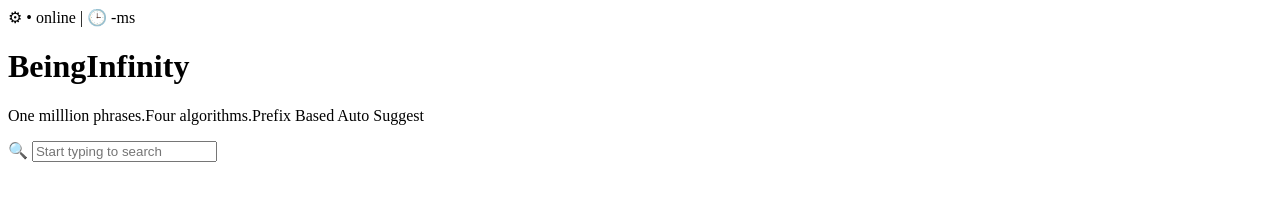
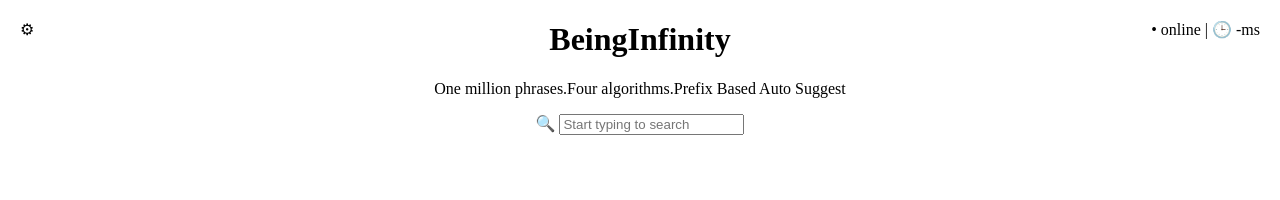
Before and after one commit to Vaishnavi777-arch/AutoSuggestBootcamp, a website: page frontend/pages/autosuggest.html in a window 1280 px wide. Drawn offline with Linux system fonts and the light colour scheme.

Commit message:
commited

```diff
--- /dev/null
+++ b/frontend/pages/autosuggest.css
@@ -0,0 +1,13 @@
+.left-bar{
+    position:fixed;
+    top:20px;
+    left:20px;
+}
+.right-bar{
+    position:fixed;
+    top:20px;
+    right:20px;
+}
+.search-section{
+    text-align: center;
+}
--- a/frontend/pages/autosuggest.html
+++ b/frontend/pages/autosuggest.html
@@ -4,15 +4,19 @@
     <meta charset="UTF-8">
     <meta name="viewport" content="width=device-width, initial-scale=1.0">
     <title>Document</title>
+     <link rel="stylesheet" href="autosuggest.css">
 </head>
 <body>
-    <div id="card-1">
-        <span > &#9881;</span>
-        <span>&#x2022; online | &#x1F552; -ms</span>
+    <div >
+        <span class="left-bar"> &#9881;</span>
+        <span class="right-bar">&#x2022; online | &#x1F552; -ms</span>
+    </div>
+    <div class="search-section">
         <h1>BeingInfinity</h1>
-        <p> One milllion phrases.Four algorithms.Prefix Based Auto Suggest</p>
+        <p> One million phrases.Four algorithms.Prefix Based Auto Suggest</p>
         <span>&#128269;</span>
         <input type="text" placeholder="Start typing to search">
     </div>
+
 </body>
 </html>
```
